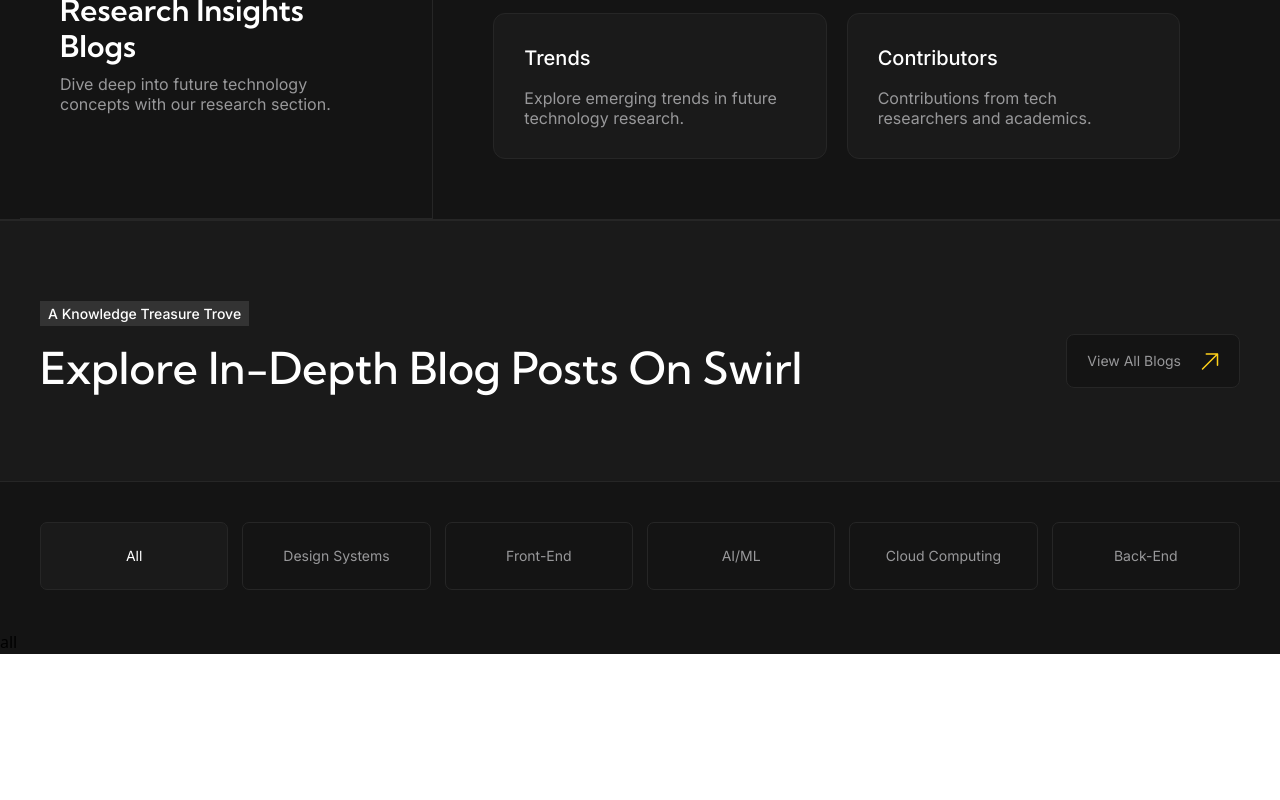
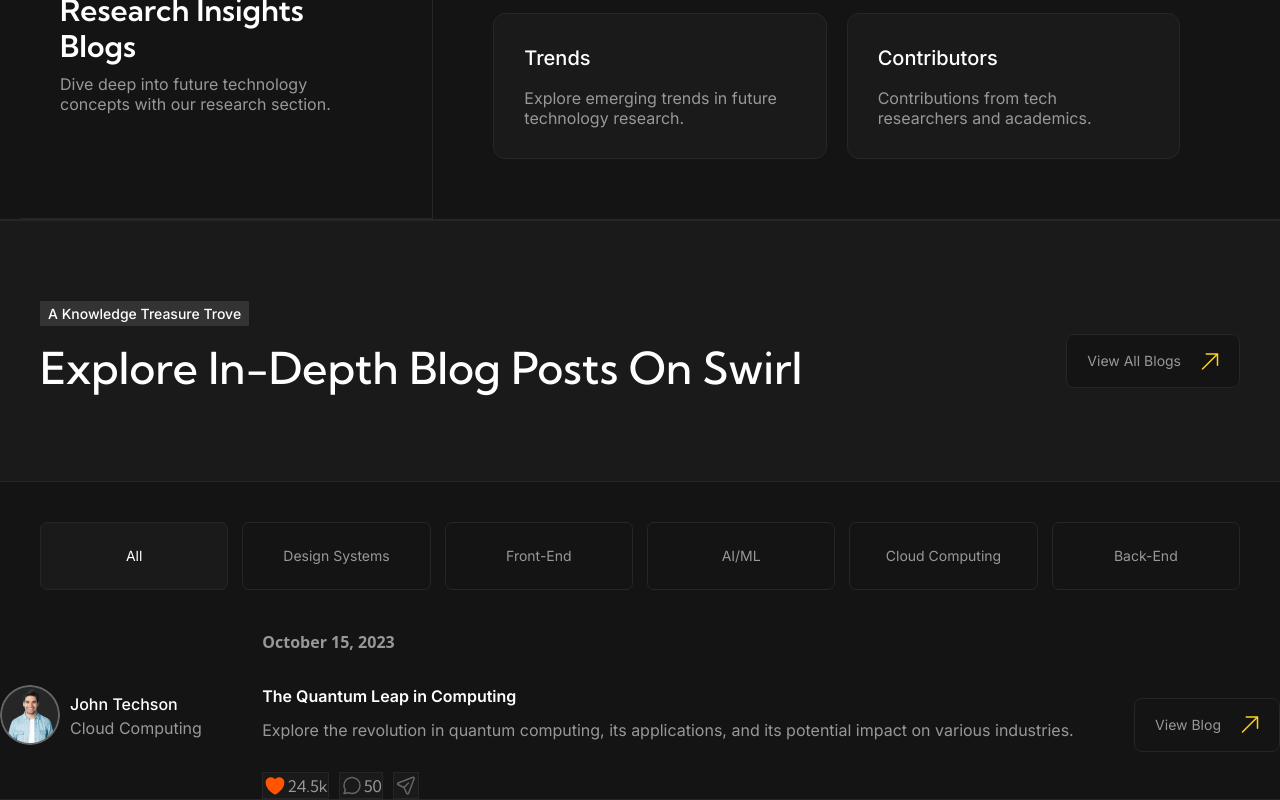
Before and after one commit to AbassKoyang/swirl, a React (Vite) app: page / in a window 1280 px wide. Shown: the part 1840-2640 px from the top of the page. Before the commit the page ends 2494 px from the top, so only its background shows below. Built offline with nearby package versions, Linux system fonts and the light colour scheme.

Commit message:
finished landingpageblog component for desktop screen

```diff
--- a/src/components/Hero.jsx
+++ b/src/components/Hero.jsx
@@ -21,7 +21,7 @@
           <HeroAvatar />
           <p className="font-medium text-white text-lg lg:text-2xl font-inter mt-5">Explore 12000+ Articles</p>
           <p className="font-normal text-[#98989A] text-sm lg:text-lg font-inter mt-3">Over 12,000 articles on emerging tech trends and breakthroughs.</p>
-          <LandingPageButton text='Explore Articles' styles='w-full md:w-fit flex items-center justify-center gap-5 2xl:gap-[10px] px-[20px] py-4 2xl:px-[24px] 2xl:py-[18px] mt-[20px] 2xl:mt-[30px] bg-[#141414] border border-[#262626] rounded-[8px] 2xl:rounded-xl text-[#98989A] font-normal font-inter text-sm 2xl:text-lg z-20' />
+          <LandingPageButton text='Explore Articles' styles='w-full md:w-fit flex items-center justify-center gap-5 2xl:gap-[10px] px-[20px] py-4 2xl:px-[24px] 2xl:py-[18px] mt-[20px] 2xl:mt-[30px] bg-[#141414] border border-[#262626] rounded-[8px] 2xl:rounded-xl text-[#98989A] font-normal font-inter text-sm 2xl:text-lg z-20 hover:text-white hover:bg-[#1A1A1A] hover:font-medium transition-all duration-300 ease-in-out' />
         </div>
       </div>
     </section>
--- a/src/components/LandingPageBlog.jsx
+++ b/src/components/LandingPageBlog.jsx
@@ -1,7 +1,53 @@
-
+import blogAuthorPic1 from '../assets/heroavatar1.png';
+import blogAuthorPic2 from '../assets/heroavatar2.png';
+import blogAuthorPic3 from '../assets/heroavatar3.png';
+import LandingPageButton from './LandingPageButton';
 const LandingPageBlog = ({title}) => {
   return (
-    <div>{title}</div>
+    <div className="w-full flex items-center justify-between 2xl:px-[162px] 2xl:py-[80px] border-b border-b-[#262626]">
+      <div className="flex gap-[10px] items-center">
+        <div className="2xl:size-20 rounded-full overflow-hidden">
+          <img src={blogAuthorPic1} alt="Profile pic" className='w-full object-cover' />
+        </div>
+        <div className="">
+          <h4 className='font-inter font-medium text-white 2xl:text-xl mt-[2px]'>John Techson</h4>
+          <p className='font-inter font-regular text-[#98989A] 2xl:text-lg'>Cloud Computing</p>
+        </div>
+      </div>
+
+      <div className="flex flex-col">
+        <h5 className='font-semibold text-[#98989A] 2xl:text-xl mb-[30px]'>October 15, 2023</h5>
+        <h3 className='font-inter font-semibold text-white 2xl:text-[26px] mb-[10px]'>The Quantum Leap in Computing</h3>
+        <p className='font-inter font-regular text-[#98989A] 2xl:text-lg mb-[30px]'>Explore the revolution in quantum computing, its applications, and its potential impact on various industries.</p>
+        <div className="flex gap-[10px]">
+          <button className='flex items-center 2xl:px-4 2xl:py-2 2xl:gap-1 2xl:rounded-3xl bg-[#1A1A1A] border border-[#262626]'>
+            <svg className='size-6' aria-hidden={true} viewBox="0 0 24 25" fill="none" xmlns="http://www.w3.org/2000/svg">
+              <title>Like</title>
+              <path d="M11.645 21.4107L11.6384 21.4072L11.6158 21.3949C11.5965 21.3844 11.5689 21.3693 11.5336 21.3496C11.4629 21.3101 11.3612 21.2524 11.233 21.1769C10.9765 21.0261 10.6132 20.8039 10.1785 20.515C9.31074 19.9381 8.15122 19.0901 6.9886 18.0063C4.68781 15.8615 2.25 12.6751 2.25 8.75C2.25 5.82194 4.7136 3.5 7.6875 3.5C9.43638 3.5 11.0023 4.29909 12 5.5516C12.9977 4.29909 14.5636 3.5 16.3125 3.5C19.2864 3.5 21.75 5.82194 21.75 8.75C21.75 12.6751 19.3122 15.8615 17.0114 18.0063C15.8488 19.0901 14.6893 19.9381 13.8215 20.515C13.3868 20.8039 13.0235 21.0261 12.767 21.1769C12.6388 21.2524 12.5371 21.3101 12.4664 21.3496C12.4311 21.3693 12.4035 21.3844 12.3842 21.3949L12.3616 21.4072L12.355 21.4107L12.3523 21.4121C12.1323 21.5289 11.8677 21.5289 11.6477 21.4121L11.645 21.4107Z" fill="#FF5500"/>
+            </svg>
+            <p className='font-kumbh font-normal  text-[#98989A] 2xl:text-lg'>24.5k</p>
+          </button>
+          <button className='flex items-center 2xl:px-4 2xl:py-2 2xl:gap-1 2xl:rounded-3xl bg-[#1A1A1A] border border-[#262626]'>
+          <svg width="24" height="25" viewBox="0 0 24 25" fill="none" xmlns="http://www.w3.org/2000/svg">
+            <title>Comments</title>
+              <path d="M8.48581 19.6888C9.54657 20.2083 10.7392 20.5 12 20.5C16.4183 20.5 20 16.9183 20 12.5C20 8.08172 16.4183 4.5 12 4.5C7.58172 4.5 4 8.08172 4 12.5C4 14.1401 4.49356 15.665 5.34026 16.9341M8.48581 19.6888L4 20.5L5.34026 16.9341M8.48581 19.6888L8.49231 19.6877M5.34026 16.9341L5.34154 16.9308" stroke="#666666" strokeWidth="1.5" strokeLinecap="round" strokeLinejoin="round"/>
+            </svg>
+
+            <p className='font-kumbh font-normal  text-[#98989A] 2xl:text-lg'>50</p>
+          </button>
+          <button className='flex items-center 2xl:px-4 2xl:py-2 2xl:gap-1 2xl:rounded-3xl bg-[#1A1A1A] border border-[#262626]'>
+          <svg width="24" height="25" viewBox="0 0 24 25" fill="none" xmlns="http://www.w3.org/2000/svg">
+            <title>Share</title>
+            <path d="M10.0384 14.4616L4.1719 11.7951C3.36454 11.4281 3.39898 10.2697 4.22673 9.95134L18.8999 4.30781C19.7087 3.99675 20.5033 4.79139 20.1922 5.60013L14.5487 20.2733C14.2303 21.1011 13.072 21.1355 12.705 20.3281L10.0384 14.4616ZM10.0384 14.4616L14.4231 10.077" stroke="#666666" strokeWidth="1.5" strokeLinecap="round" strokeLinejoin="round"/>
+          </svg>
+
+            <p className='font-kumbh font-normal  text-[#98989A] 2xl:text-lg'></p>
+          </button>
+        </div>
+      </div>
+
+      <LandingPageButton text='View Blog' styles='w-full md:w-fit flex items-center justify-center gap-5 2xl:gap-[10px] px-[20px] py-4 2xl:px-[24px] 2xl:py-[18px] mt-[20px] 2xl:mt-[30px] bg-[#141414] border border-[#262626] rounded-[8px] 2xl:rounded-xl text-[#98989A] font-normal font-inter text-sm 2xl:text-lg z-20 hover:text-white hover:bg-[#1A1A1A] hover:font-medium transition-all duration-300 ease-in-out' />
+    </div>
   )
 }
 
--- a/src/components/LandingPageBlogLayout.jsx
+++ b/src/components/LandingPageBlogLayout.jsx
@@ -6,23 +6,23 @@
   return (
     <section className="w-full">
         <div className="w-full overflow-x-auto bg-[#141414]">
-        <div className="min-w-full p-5 lg:p-10 2xl:px-[162px] gap-[14px] 2xl:py-[50px] lg:gap-[14px] 2xl:gap-5 bg-[#141414] flex items-center">
-            <button onClick={() => setCategory('all')}  className={`w-[150px] h-[56px] px-16 py-4 lg:py-0 lg:px-0 lg:w-[200px] lg:h-[68px] 2xl:w-[250px] 2xl:h-[87px] border border-[#262626] flex justify-center items-center font-inter font-meium lg:font-normal text-sm 2xl:text-lg ${category === 'all' ? 'text-white bg-[#1A1A1A]' : 'text-[#98989A]' } rounded-[7px] 2xl:rounded-lg`}>
+        <div className="w-[1300px] lg:w-full p-5 lg:p-10 2xl:px-[162px] 2xl:py-[50px] gap-[14px] lg:gap-[14px] 2xl:gap-5 bg-[#141414] flex items-center justify-center">
+            <button onClick={() => setCategory('all')}  className={`px-16 h-[56px] py-4 lg:py-0 lg:px-0 lg:w-[200px] lg:h-[68px] 2xl:w-[250px] 2xl:h-[87px] border border-[#262626] flex justify-center items-center font-inter font-meium lg:font-normal text-sm 2xl:text-lg ${category === 'all' ? 'text-white bg-[#1A1A1A]' : 'text-[#98989A]' } hover:bg-[#1A1A1A] rounded-[7px] 2xl:round-lg transition-all duration-200 ease-in-out`}>
                 All
             </button>
-        <button onClick={() => setCategory('design-systems')}  className={`w-[150px] h-[56px] px-16 py-4 lg:py-0 lg:px-0 lg:w-[200px] lg:h-[68px] 2xl:w-[250px] 2xl:h-[87px] border border-[#262626] flex justify-center items-center font-inter font-meium lg:font-normal text-sm 2xl:text-lg ${category === 'design-systems' ? 'text-white bg-[#1A1A1A]' : 'text-[#98989A]' } rounded-[7px] 2xl:rounded-lg`}>
+        <button onClick={() => setCategory('design-systems')}  className={`px-16 h-[56px] py-4 lg:py-0 lg:px-0 lg:w-[200px] lg:h-[68px] 2xl:w-[250px] 2xl:h-[87px] border border-[#262626] flex justify-center items-center font-inter font-meium lg:font-normal text-sm 2xl:text-lg ${category === 'design-systems' ? 'text-white bg-[#1A1A1A]' : 'text-[#98989A]' } hover:bg-[#1A1A1A] rounded-[7px] 2xl:round-lg transition-all duration-200 ease-in-out`}>
                 Design Systems
             </button>
-        <button onClick={() => setCategory('front-end')} className={`w-[150px] h-[56px] px-16 py-4 lg:py-0 lg:px-0 lg:w-[200px] lg:h-[68px] 2xl:w-[250px] 2xl:h-[87px] border border-[#262626] flex justify-center items-center font-inter font-meium lg:font-normal text-sm 2xl:text-lg ${category === 'front-end' ? 'text-white bg-[#1A1A1A]' : 'text-[#98989A]' } rounded-[7px] 2xl:rounded-lg`}>
+        <button onClick={() => setCategory('front-end')} className={`px-16 h-[56px] py-4 lg:py-0 lg:px-0 lg:w-[200px] lg:h-[68px] 2xl:w-[250px] 2xl:h-[87px] border border-[#262626] flex justify-center items-center font-inter font-meium lg:font-normal text-sm 2xl:text-lg ${category === 'front-end' ? 'text-white bg-[#1A1A1A]' : 'text-[#98989A]' } hover:bg-[#1A1A1A] rounded-[7px] 2xl:round-lg transition-all duration-200 ease-in-out`}>
                 Front-End
             </button>
-        <button onClick={() => setCategory('ai-ml')} className={`w-[150px] h-[56px] px-16 py-4 lg:py-0 lg:px-0 lg:w-[200px] lg:h-[68px] 2xl:w-[250px] 2xl:h-[87px] border border-[#262626] flex justify-center items-center font-inter font-meium lg:font-normal text-sm 2xl:text-lg ${category === 'ai-ml' ? 'text-white bg-[#1A1A1A]' : 'text-[#98989A]' } rounded-[7px] 2xl:rounded-lg`}>
+        <button onClick={() => setCategory('ai-ml')} className={`px-16 h-[56px] py-4 lg:py-0 lg:px-0 lg:w-[200px] lg:h-[68px] 2xl:w-[250px] 2xl:h-[87px] border border-[#262626] flex justify-center items-center font-inter font-meium lg:font-normal text-sm 2xl:text-lg ${category === 'ai-ml' ? 'text-white bg-[#1A1A1A]' : 'text-[#98989A]' } hover:bg-[#1A1A1A] rounded-[7px] 2xl:round-lg transition-all duration-200 ease-in-out`}>
                 AI/ML
             </button>
-        <button onClick={() => setCategory('cloud-computing')} className={`w-[150px] h-[56px] px-16 py-4 lg:py-0 lg:px-0 lg:w-[200px] lg:h-[68px] 2xl:w-[250px] 2xl:h-[87px] border border-[#262626] flex justify-center items-center font-inter font-meium lg:font-normal text-sm 2xl:text-lg ${category === 'cloud-computing' ? 'text-white bg-[#1A1A1A]' : 'text-[#98989A]' } rounded-[7px] 2xl:rounded-lg`}>
+        <button onClick={() => setCategory('cloud-computing')} className={`px-16 h-[56px] py-4 lg:py-0 lg:px-0 lg:w-[200px] lg:h-[68px] 2xl:w-[250px] 2xl:h-[87px] border border-[#262626] flex justify-center items-center font-inter font-meium lg:font-normal text-sm 2xl:text-lg ${category === 'cloud-computing' ? 'text-white bg-[#1A1A1A]' : 'text-[#98989A]' } hover:bg-[#1A1A1A] rounded-[7px] 2xl:round-lg transition-all duration-200 ease-in-out`}>
                 Cloud Computing
             </button>
-        <button onClick={() => setCategory('back-end')} className={`w-[150px] h-[56px] px-16 py-4 lg:py-0 lg:px-0 lg:w-[200px] lg:h-[68px] 2xl:w-[250px] 2xl:h-[87px] border border-[#262626] flex justify-center items-center font-inter font-meium lg:font-normal text-sm 2xl:text-lg ${category === 'back-end' ? 'text-white bg-[#1A1A1A]' : 'text-[#98989A]' } rounded-[7px] 2xl:rounded-lg`}>
+        <button onClick={() => setCategory('back-end')} className={`px-16 h-[56px] py-4 lg:py-0 lg:px-0 lg:w-[200px] lg:h-[68px] 2xl:w-[250px] 2xl:h-[87px] border border-[#262626] flex justify-center items-center font-inter font-meium lg:font-normal text-sm 2xl:text-lg ${category === 'back-end' ? 'text-white bg-[#1A1A1A]' : 'text-[#98989A]' } hover:bg-[#1A1A1A] rounded-[7px] 2xl:round-lg transition-all duration-200 ease-in-out`}>
                 Back-End
             </button>
         </div>
--- a/src/components/SubheadingCon.jsx
+++ b/src/components/SubheadingCon.jsx
@@ -1,8 +1,8 @@
 import LandingPageButton from "./LandingPageButton"
 
-const SubheadingCon = ({styles, text, buttonText, heading}) => {
+const SubheadingCon = ({styles, text, buttonText, heading, containerStyles}) => {
   return (
-    <div className="w-full bg-[#1A1A1A] py-[40px] px-5 lg:py-[80px] lg:px-10 2xl:py-[120px] 2xl:px-[162px] border-y border-y-[#262626]  flex flex-col lg:flex-row items-center justify-between">
+    <div className={`w-full bg-[#1A1A1A] py-[40px] px-5 lg:py-[80px] lg:px-10 2xl:py-[120px] 2xl:px-[162px] border-y border-y-[#262626]  flex items-center ${containerStyles}`}>
         <div className="">
         <span className="font-medium font-inter text-white text-sm  lg:text-sm 2xl:text-xl bg-[#333333] py-1 px-2 2xl:py-[6px] 2xl:px-[10px] 2xl:rounded-[4px]">{text}</span>
         <h2 className="font-kumbh font-medium  text-[28px] lg:text-[44px] 2xl:text-[58px] text-white capitalize lg:mt-[10px] 2xl:mt-[16px]">{heading}</h2>
--- a/src/pages/Home.jsx
+++ b/src/pages/Home.jsx
@@ -40,7 +40,7 @@
           <FeaturesCard feature='Contributors' description='Contributions from tech researchers and academics.' />
         </div>
       </div>
-      <SubheadingCon heading='Explore in-depth blog posts on swirl' text='A Knowledge Treasure Trove' styles='w-full md:w-fit flex items-center justify-center gap-5 2xl:gap-[10px] px-[20px] py-4 2xl:px-[24px] 2xl:py-[18px] mt-[20px] 2xl:mt-[30px] bg-[#141414] border border-[#262626] rounded-[8px] 2xl:rounded-xl text-[#98989A] font-normal font-inter text-sm 2xl:text-lg z-20' buttonText='View All Blogs' />
+      <SubheadingCon heading='Explore in-depth blog posts on swirl' text='A Knowledge Treasure Trove' styles='w-full md:w-fit flex items-center justify-center gap-5 2xl:gap-[10px] px-[20px] py-4 2xl:px-[24px] 2xl:py-[18px] mt-[20px] 2xl:mt-[30px] bg-[#141414] border border-[#262626] rounded-[8px] 2xl:rounded-xl text-[#98989A] font-normal font-inter text-sm 2xl:text-lg z-20 hover:text-white hover:bg-[#1A1A1A] hover:font-medium transition-all duration-300 ease-in-out' buttonText='View All Blogs' containerStyles="flex-col lg:flex-row justify-between" />
       </section>
       <LandingPageBlogLayout />
     </section>
```
